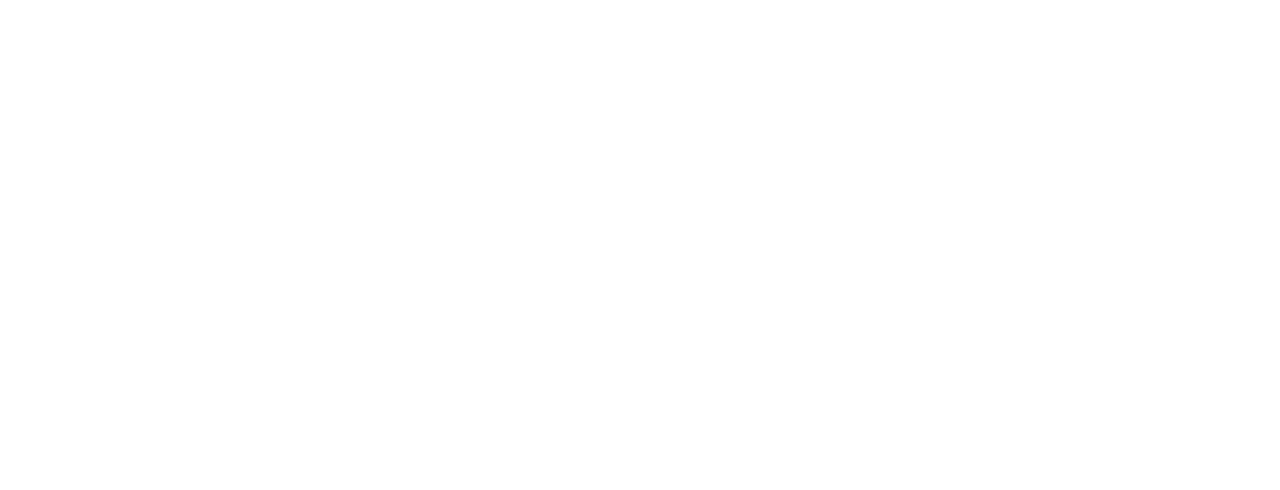
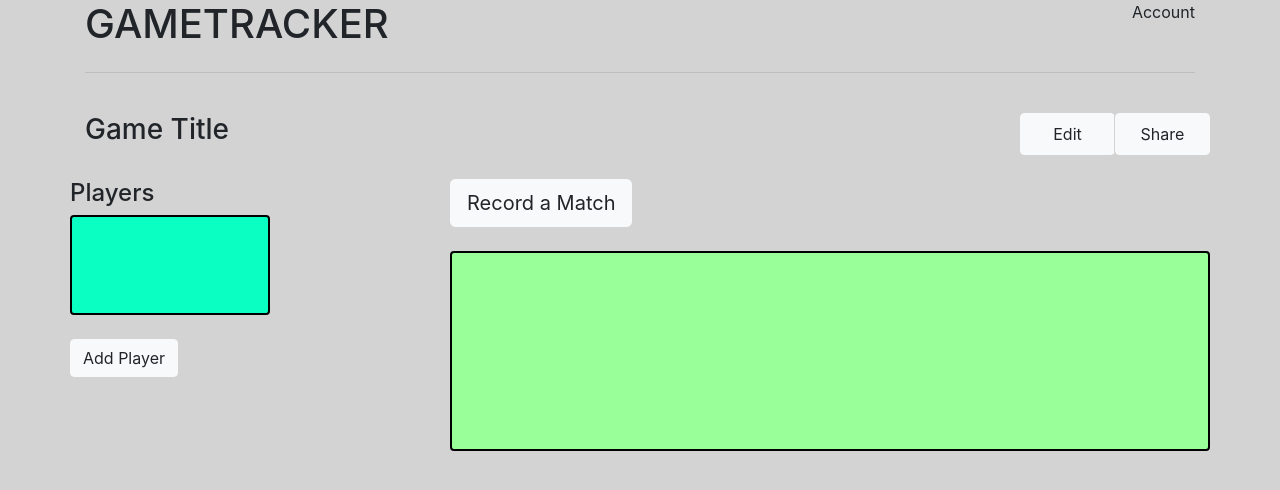
Before and after one commit to cenelson52/cs326-final-yod, a plain HTML site: page client/game.html in a window 1280 px wide. Drawn offline with nearby package versions, Linux system fonts and the light colour scheme.

Commit message:
Started game display page, alignment isn't great and search isn't in yet

```diff
--- a/client/css/default.css
+++ b/client/css/default.css
@@ -4,6 +4,10 @@
 
 body{
     background-color: lightgrey;
+}
+
+.btn{
+    outline: 1px solid lightgrey;
 }
 
 .right-align{
--- a/client/game.html
+++ b/client/game.html
@@ -0,0 +1,36 @@
+<!DOCTYPE html>
+<html>
+    <head>
+        <meta charset="UTF-8" name="viewport" content="width=device-width, initial-scale=1">
+        <title>GAME</title><!--Will be the title of the actual game when the site is finished-->
+        <link rel="stylesheet" href="https://cdn.jsdelivr.net/npm/bootstrap@4.5.3/dist/css/bootstrap.min.css" integrity="sha384-TX8t27EcRE3e/ihU7zmQxVncDAy5uIKz4rEkgIXeMed4M0jlfIDPvg6uqKI2xXr2" crossorigin="anonymous">
+        <script src="https://code.jquery.com/jquery-3.5.1.slim.min.js" integrity="sha384-DfXdz2htPH0lsSSs5nCTpuj/zy4C+OGpamoFVy38MVBnE+IbbVYUew+OrCXaRkfj" crossorigin="anonymous"></script>
+        <script src="https://cdn.jsdelivr.net/npm/popper.js@1.16.1/dist/umd/popper.min.js" integrity="sha384-9/reFTGAW83EW2RDu2S0VKaIzap3H66lZH81PoYlFhbGU+6BZp6G7niu735Sk7lN" crossorigin="anonymous"></script>
+        <script src="https://cdn.jsdelivr.net/npm/bootstrap@4.5.3/dist/js/bootstrap.min.js" integrity="sha384-w1Q4orYjBQndcko6MimVbzY0tgp4pWB4lZ7lr30WKz0vr/aWKhXdBNmNb5D92v7s" crossorigin="anonymous"></script>
+        <link rel="stylesheet" href="css\default.css" >
+    </head>
+    <body class='container'>
+        <div class="row">
+            <h1 class='col'>GAMETRACKER</h1>
+            <div class='col' id='account-link'>Account</div>
+        </div>
+        <hr><br>
+        <div class='row'>
+            <h3 class='col-10' id='titlespot'>Game Title</h3><!--Will be the title of the actual game when the site is finished-->
+            <button class='col btn btn-light' id='edit'>Edit</button>
+            <button class='col btn btn-light' id='share'>Share</button>
+        </div>
+        <br>
+        <div class='row'>
+            <div class='col-4'>
+                <h4 class='row'>Players</h4><!--NEED TO ADD THE SEARCH FUNCTION-->
+                <div class='row list-group team-list'></div><br>
+                <button class='row btn btn-light' id='newplayer'>Add Player</button>
+            </div>
+            <div class='col'>
+                <button class='row btn btn-light btn-lg' id='recordmatch'>Record a Match</button><br><br>
+                <div class='row list-group game-list' id='recordedmatches'></div>
+            </div>
+        </div>
+    </body>
+</html>
```
